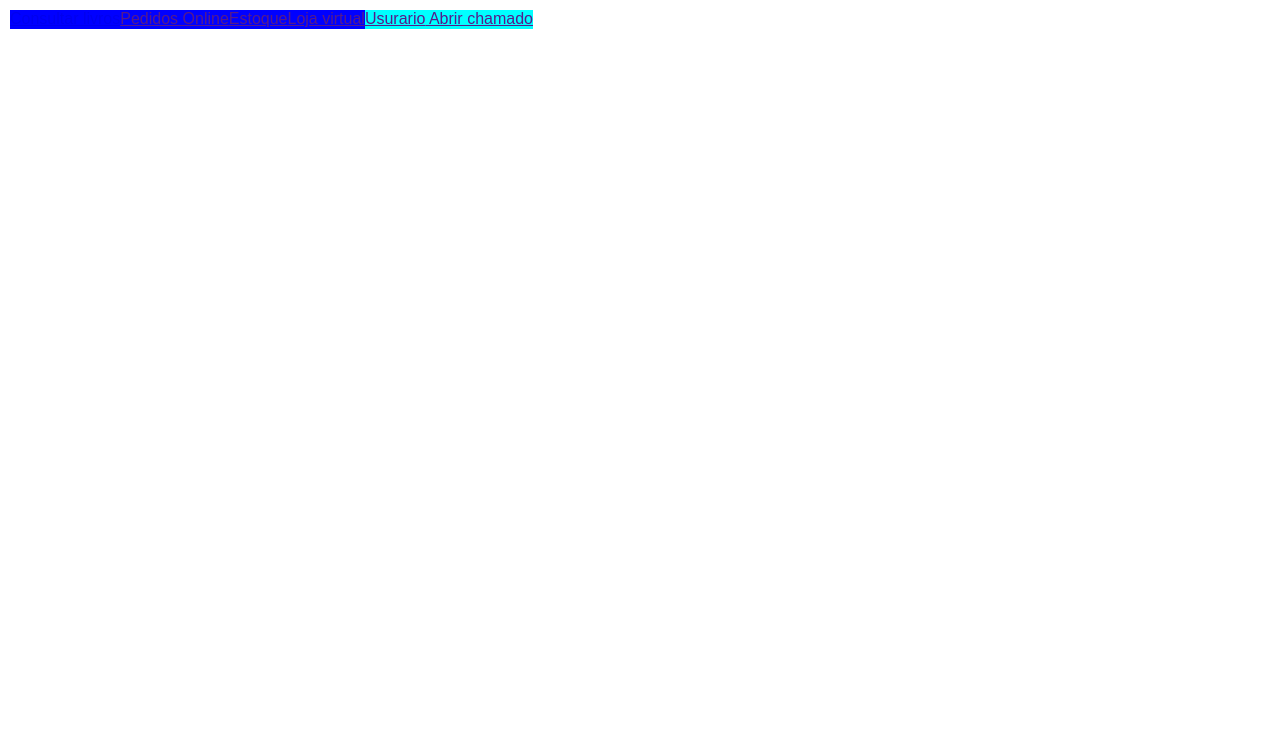
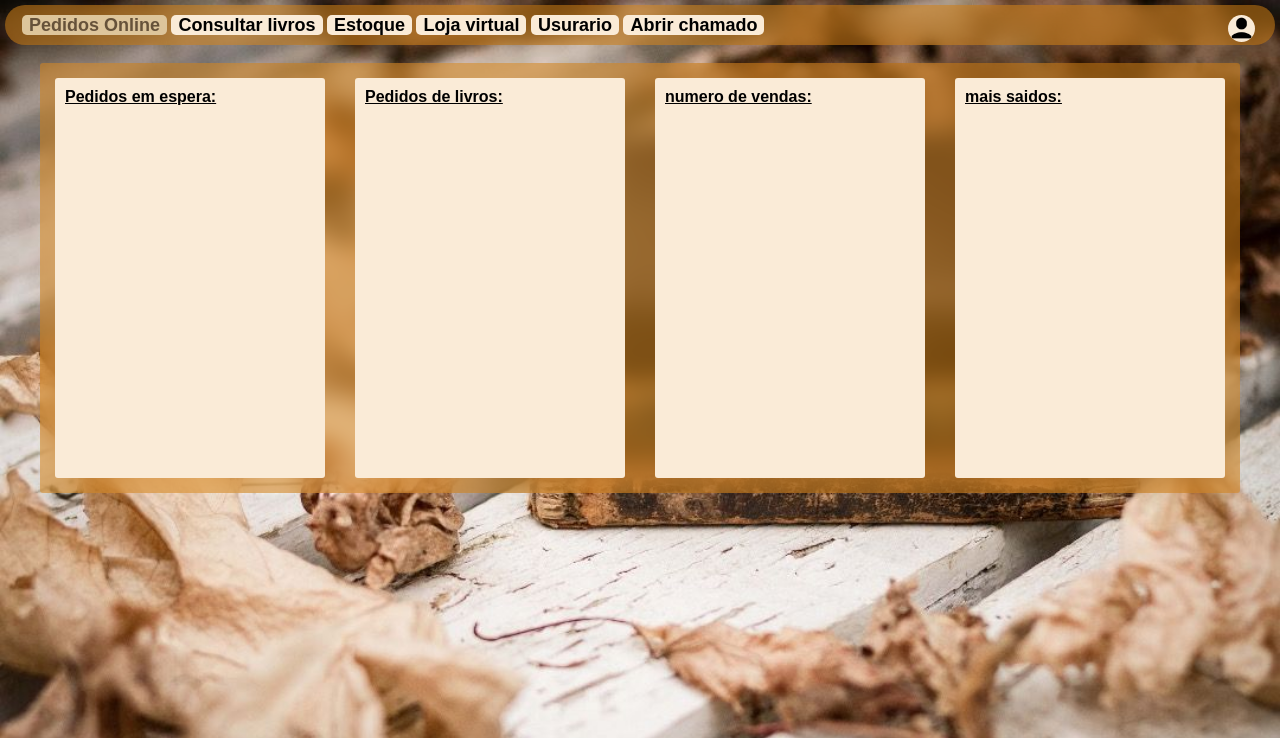
Before and after one commit to SophiaGua/atividades-de-aula, a PHP site: page /inicialbiblio.php in a window 1280 px wide. Shown: the top 738 px of the page. Run offline with PHP 8.4, Linux system fonts and the light colour scheme.

Commit message:
pagina inicial da parte dos vendendores da biblioteca

```diff
--- a/tabalho-dia-18-11/inicialbiblio.php
+++ b/tabalho-dia-18-11/inicialbiblio.php
@@ -12,25 +12,56 @@
 
     <header>
 
-        <p class="menu1">
-            <a href="https://blog.cod3r.com.br/guia-basico-de-git-como-fazer-commit-no-github/">Consultar livros</a>
+        <p class="menu">
 
-            <a href="">Pedidos Online</a>
+            <a href="" class="pgatu">Pedidos Online</a>
 
-            <a href="">Estoque</a>
+            <a href="https://blog.cod3r.com.br/guia-basico-de-git-como-fazer-commit-no-github/" class="mnit">Consultar
+                livros</a>
 
-            <a href="">Loja virtual</a>
+            <a href="" class="mnit">Estoque</a>
+
+            <a href="" class="mnit">Loja virtual</a>
+
+            <a href="" class="mnit"><img src="">Usurario</a>
+
+            <a href="" class="mnit"><img src="">Abrir chamado</a>
         </p>
 
-        <p class="menu2">
-            <a href=""><img src="">Usurario</a>
-            <a href=""><img src=""> Abrir chamado</a>
+        <p class="usu">
+            <img src="./src/img/icons8-pessoa-90 (1).png" class="usuimg">
         </p>
 
     </header>
-
+    <br>
     <section>
 
+        <div class="mncards">
+            <div class="card">
+                <div class="info">
+                    Pedidos em espera:<br>
+                </div>
+            </div>
+
+            <div class="card">
+                <div class="info">
+                    Pedidos de livros:
+                </div>
+            </div>
+
+            <div class="card">
+                <div class="info">
+                    numero de vendas:
+                </div>
+            </div>
+
+            <div class="card">
+                <div class="info">
+                    mais saidos:
+                </div>
+            </div>
+
+        </div>
     </section>
 
 </body>
--- a/tabalho-dia-18-11/src/css/style.css
+++ b/tabalho-dia-18-11/src/css/style.css
@@ -3,22 +3,95 @@
     padding: 0;
     box-sizing: border-box;
     font-family: 'Ubuntu', sans-serif;
+    overflow-y: hidden;
+    overflow-x: hidden;
 }
 
-header{
-padding: 10px;
- display: flex;
+body {
+    background-image: url(../img/5a3cf23f0a1c612ae975e5d36dc58025.jpg);
+    background-repeat: no-repeat;
+    background-size: cover;
+    padding: 5px;
 }
 
-.menu1{
-    display: flex;
-    background-color:blue;
-    padding-bottom: 1px;
+header {
+    padding: 10px;
+    height: 40px;
+    background-color: rgba(214, 130, 20, 0.514);
+    border-radius: 60px;
+    backdrop-filter: blur(13.5px);
+    -webkit-backdrop-filter: blur(13.5px);
 }
 
-.menu2{
+.menu {
+    padding-bottom: 1px;
+    display: inline;
+    padding: 7px;
+}
+
+.mnit {
+    padding-left: 7px;
+    text-decoration: none;
+    padding-right: 7px;
+    color: rgb(0, 0, 0);
+    background-color: antiquewhite;
+    border-radius: 5px;
+    font-weight: bold;
+    font-size: 18px;
+    transition: 0.3s;
+}
+
+.mnit:hover {
+    background-color: rgb(219, 204, 178);
+    color: rgb(87, 75, 60);
+    border-radius: 4px;
+}
+
+.pgatu {
+    padding-left: 7px;
+    text-decoration: none;
+    padding-right: 7px;
+    background-color: rgb(221, 197, 155);
+    color: rgb(102, 82, 58);
+    border-radius: 5px;
+    font-weight: bold;
+    font-size: 18px;
+    transition: 0.3s;
+}
+
+.usuimg {
+    height: 27px;
+    background-color: antiquewhite;
+    border-radius: 20px;
+}
+
+.usu {
+    padding-right: 10px;
     float: right;
+}
+section{
     display: flex;
-    background-color: aqua;
+    justify-content: center;
+}
+.mncards {
+    width: max-content;
+    display: flex;
+    background-color: rgba(214, 130, 20, 0.514);
+    border-radius: 3px;
+    backdrop-filter: blur(13.5px);
+    -webkit-backdrop-filter: blur(13.5px);
+}
 
+.card {
+    padding: 15px;
 }
+
+.info {
+    font-weight: bold;
+    text-decoration:underline;
+    background-color: antiquewhite;
+    padding: 10px;
+    width: 270px;
+    height: 400px;
+    border-radius: 3px;
+}
```
Also changed, not shown: tabalho-dia-18-11/src/img/5a3cf23f0a1c612ae975e5d36dc58025.jpg (added), tabalho-dia-18-11/src/img/icons8-balão-de-ar-quente-50.png (deleted), tabalho-dia-18-11/src/img/icons8-cesto-de-compras-2-48.png (deleted), tabalho-dia-18-11/src/img/icons8-livro-aberto-96.png (deleted), tabalho-dia-18-11/src/img/icons8-pessoa-90 (1).png (added).
